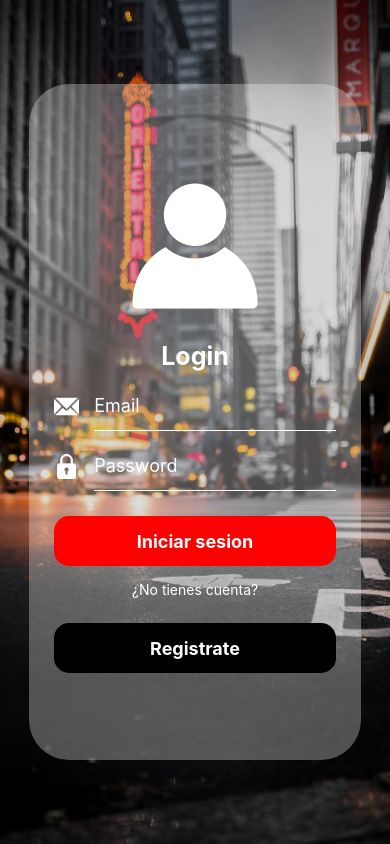
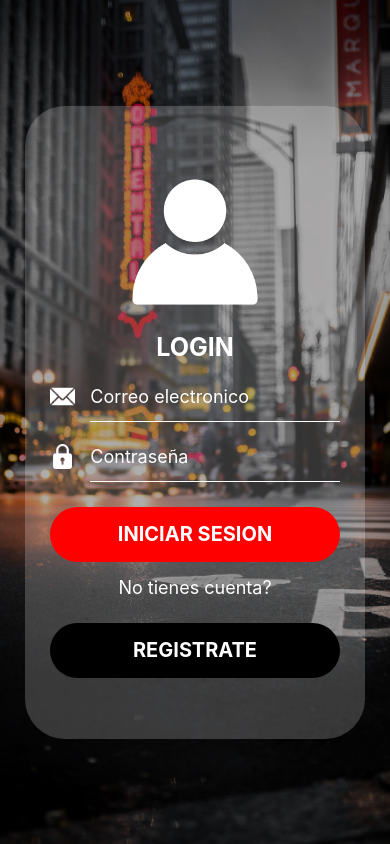
Before and after one commit to EmilianoQuiroz/InDriverReactNative, a React Native app: screen /LoginScreen in a window 390 px wide. Built offline with nearby package versions, Linux system fonts and the light colour scheme.

Commit message:
Navegacion entre pantallas Login y Register con StackNavigation

```diff
--- a/App.tsx
+++ b/App.tsx
@@ -1,89 +1,10 @@
-import { Image, StyleSheet, Text, View } from "react-native";
-import DefaultRoundedButton from "./presentation/components/DefaultRoundedButton";
-import DefaultTextInput from "./presentation/components/DefaultTextInput";
+import { NavigationContainer } from "@react-navigation/native";
+import { MainStackNavigator } from "./presentation/navigator/MainStackNavigator";
 
 export default function App() {
   return (
-    <View style={styles.container}>
-      <Image
-        style={styles.imageBackground}
-        source={require("./assets/city.jpg")}
-      />
-      <View style={styles.form}>
-        <Image style={styles.imageUser} source={require("./assets/user.png")} />
-        <Text style={styles.textLogin}>Login</Text>
-        <DefaultTextInput
-          icon={require("./assets/email.png")}
-          placeholder="Email"
-          onChangeText={(text) => {}}
-          value=""
-          keyboardType="email-address"
-        />
-        <DefaultTextInput
-          icon={require("./assets/password.png")}
-          placeholder="Password"
-          onChangeText={(text) => {}}
-          value=""
-          secureTextEntry={true}
-          keyboardType="default"
-        />
-        <DefaultRoundedButton
-          text="Iniciar sesion"
-          onPress={() => {}}
-          backgroundColor="red"
-        />
-        <View style={styles.containerTextDontHaveAccount}>
-          <Text style={styles.textDontHaveAccount}>¿No tienes cuenta?</Text>
-        </View>
-        <DefaultRoundedButton
-          text="Registrate"
-          onPress={() => {}}
-          backgroundColor="black"
-        />
-      </View>
-    </View>
+    <NavigationContainer>
+      <MainStackNavigator />
+    </NavigationContainer>
   );
 }
-
-const styles = StyleSheet.create({
-  container: {
-    flex: 1,
-    backgroundColor: "#000",
-    alignItems: "center",
-    justifyContent: "center",
-  },
-  imageBackground: {
-    width: "100%",
-    height: "100%",
-    opacity: 0.8,
-  },
-  form: {
-    width: "85%",
-    height: "80%",
-    position: "absolute",
-    backgroundColor: "rgba(255, 255, 255, 0.3)",
-    borderRadius: 40,
-    justifyContent: "center",
-    paddingHorizontal: 25,
-  },
-  imageUser: {
-    width: 150,
-    height: 150,
-    alignSelf: "center",
-    marginBottom: 20,
-  },
-  textLogin: {
-    color: "#fff",
-    fontSize: 25,
-    fontWeight: "bold",
-    alignSelf: "center",
-  },
-  textDontHaveAccount: {
-    color: "#fff",
-  },
-  containerTextDontHaveAccount: {
-    alignItems: "center",
-    justifyContent: "center",
-    marginTop: 15,
-  },
-});
--- a/package.json
+++ b/package.json
@@ -9,6 +9,9 @@
     "web": "expo start --web"
   },
   "dependencies": {
+    "@react-navigation/native": "^7.1.6",
+    "@react-navigation/native-stack": "^7.3.10",
+    "@react-navigation/stack": "^7.2.10",
     "expo": "~52.0.46",
     "expo-status-bar": "~2.0.1",
     "react": "18.3.1",
--- a/presentation/components/DefaultRoundedButton.tsx
+++ b/presentation/components/DefaultRoundedButton.tsx
@@ -1,18 +1,19 @@
-import { Text, TouchableOpacity, StyleSheet } from "react-native";
+import { StyleSheet, Text, TouchableOpacity } from "react-native";
 
 interface Props {
   text: string;
   onPress: () => void;
   backgroundColor?: string;
 }
+
 const DefaultRoundedButton = ({ text, onPress, backgroundColor }: Props) => {
   return (
     <TouchableOpacity
-      onPress={() => onPress}
       style={[
         styles.roundedButton,
         { backgroundColor: backgroundColor || "red" },
       ]}
+      onPress={() => onPress()}
     >
       <Text style={styles.textButton}>{text}</Text>
     </TouchableOpacity>
@@ -22,16 +23,15 @@ const DefaultRoundedButton = ({ text, onPress, backgroundColor }: Props) => {
 const styles = StyleSheet.create({
   roundedButton: {
     width: "100%",
-    height: 50,
-    backgroundColor: "#fff",
+    height: 55,
     alignItems: "center",
     justifyContent: "center",
-    borderRadius: 15,
+    borderRadius: 50,
     marginTop: 25,
   },
   textButton: {
-    color: "#fff",
-    fontSize: 18,
+    color: "white",
+    fontSize: 20,
     fontWeight: "bold",
   },
 });
--- /dev/null
+++ b/presentation/navigator/MainStackNavigator.tsx
@@ -0,0 +1,26 @@
+import { createNativeStackNavigator } from "@react-navigation/native-stack";
+import LoginScreen from "../screens/auth/login/LoginScreen";
+import RegisterScreen from "../screens/auth/register/RegisterScreen";
+
+export type RootStackParamList = {
+  LoginScreen: undefined;
+  RegisterScreen: undefined;
+};
+
+const Stack = createNativeStackNavigator<RootStackParamList>();
+
+export const MainStackNavigator = () => {
+  return (
+    <Stack.Navigator>
+      <Stack.Screen
+        options={{
+          headerShown: false,
+        }}
+        name="LoginScreen"
+        component={LoginScreen}
+      />
+
+      <Stack.Screen name="RegisterScreen" component={RegisterScreen} />
+    </Stack.Navigator>
+  );
+};
--- /dev/null
+++ b/presentation/screens/auth/login/LoginScreen.tsx
@@ -0,0 +1,104 @@
+import {
+  StyleSheet,
+  Text,
+  View,
+  Image,
+} from "react-native";
+import DefaultTextInput from "../../../components/DefaultTextInput";
+import DefaultRoundedButton from "../../../components/DefaultRoundedButton";
+import { StackScreenProps } from "@react-navigation/stack";
+import { RootStackParamList } from "../../../navigator/MainStackNavigator";
+
+interface Props extends StackScreenProps<RootStackParamList, "LoginScreen"> {}
+export default function LoginScreen({ navigation, route }: Props) {
+  return (
+    <View style={styles.container}>
+      <Image
+        style={styles.imageBackground}
+        source={require("../../../../assets/city.jpg")}
+      />
+
+      <View style={styles.form}>
+        <Image
+          source={require("../../../../assets/user.png")}
+          style={styles.imageUser}
+        />
+        <Text style={styles.textLogin}>LOGIN</Text>
+
+        <DefaultTextInput
+          icon={require("../../../../assets/email.png")}
+          placeholder="Correo electronico"
+          onChangeText={(text) => {}}
+          value=""
+          keyboardType="email-address"
+        />
+
+        <DefaultTextInput
+          icon={require("../../../../assets/password.png")}
+          placeholder="Contraseña"
+          onChangeText={(text) => {}}
+          value=""
+          secureTextEntry={true}
+        />
+
+        <DefaultRoundedButton text="INICIAR SESION" onPress={() => {}} />
+
+        <View style={styles.containerTextDontHaveAccount}>
+          <Text style={styles.textDontHaveAccount}>No tienes cuenta?</Text>
+        </View>
+
+        <DefaultRoundedButton
+          text="REGISTRATE"
+          onPress={() => navigation.navigate("RegisterScreen")}
+          backgroundColor="black"
+        />
+      </View>
+    </View>
+  );
+}
+
+const styles = StyleSheet.create({
+  container: {
+    flex: 1,
+    backgroundColor: "black",
+    alignItems: "center",
+    justifyContent: "center",
+  },
+  imageBackground: {
+    width: "100%",
+    height: "100%",
+    opacity: 0.6,
+  },
+  form: {
+    width: "87%",
+    height: "75%",
+    position: "absolute",
+    backgroundColor: "rgba(255, 255, 255, 0.2)",
+    borderRadius: 40,
+    justifyContent: "center",
+    paddingHorizontal: 25,
+  },
+  imageUser: {
+    width: 150,
+    height: 150,
+    alignSelf: "center",
+    marginBottom: 15,
+  },
+  textLogin: {
+    color: "white",
+    fontSize: 25,
+    fontWeight: "bold",
+    alignSelf: "center",
+  },
+
+  containerTextDontHaveAccount: {
+    flexDirection: "row",
+    alignSelf: "center",
+    alignItems: "center",
+    marginTop: 15,
+  },
+  textDontHaveAccount: {
+    color: "white",
+    fontSize: 18,
+  },
+});
--- /dev/null
+++ b/presentation/screens/auth/register/RegisterScreen.jsx
@@ -0,0 +1,9 @@
+import { View, Text } from "react-native";
+
+export default function RegisterScreen() {
+  return (
+    <View>
+      <Text>Register Screen</Text>
+    </View>
+  );
+}
```
Also changed, not shown: assets/splash copy.png (added), 1 other file (tests, documents, lock files or other folders).
